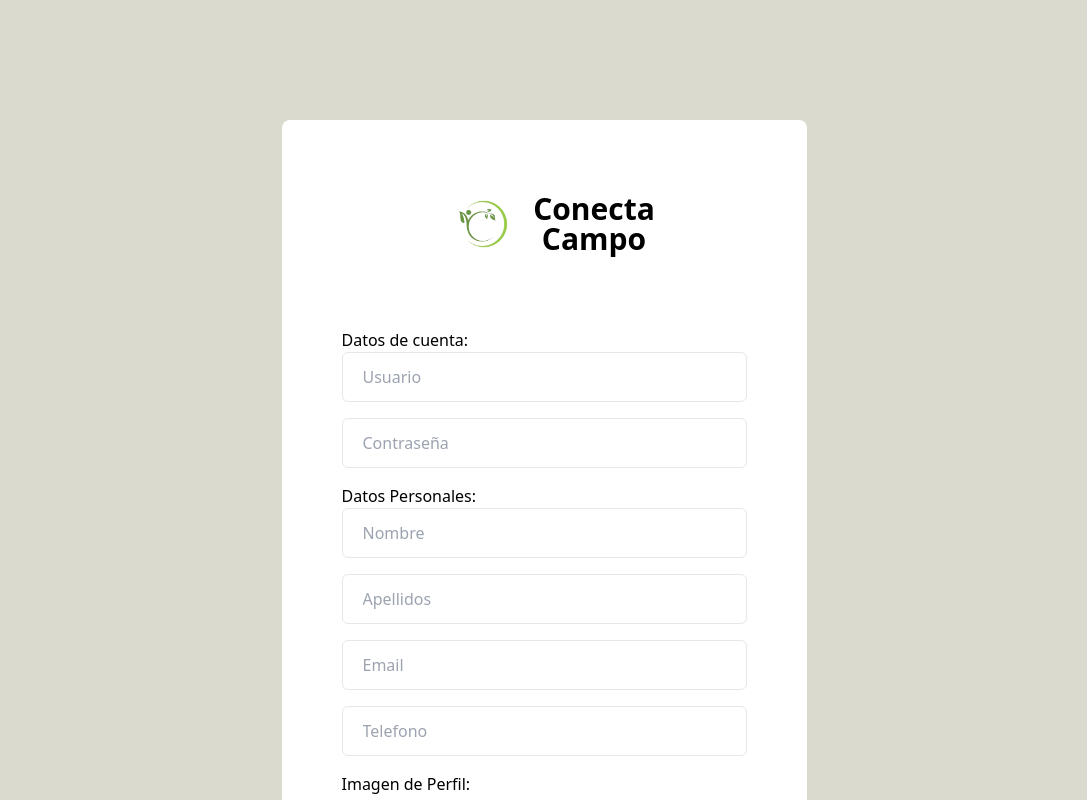
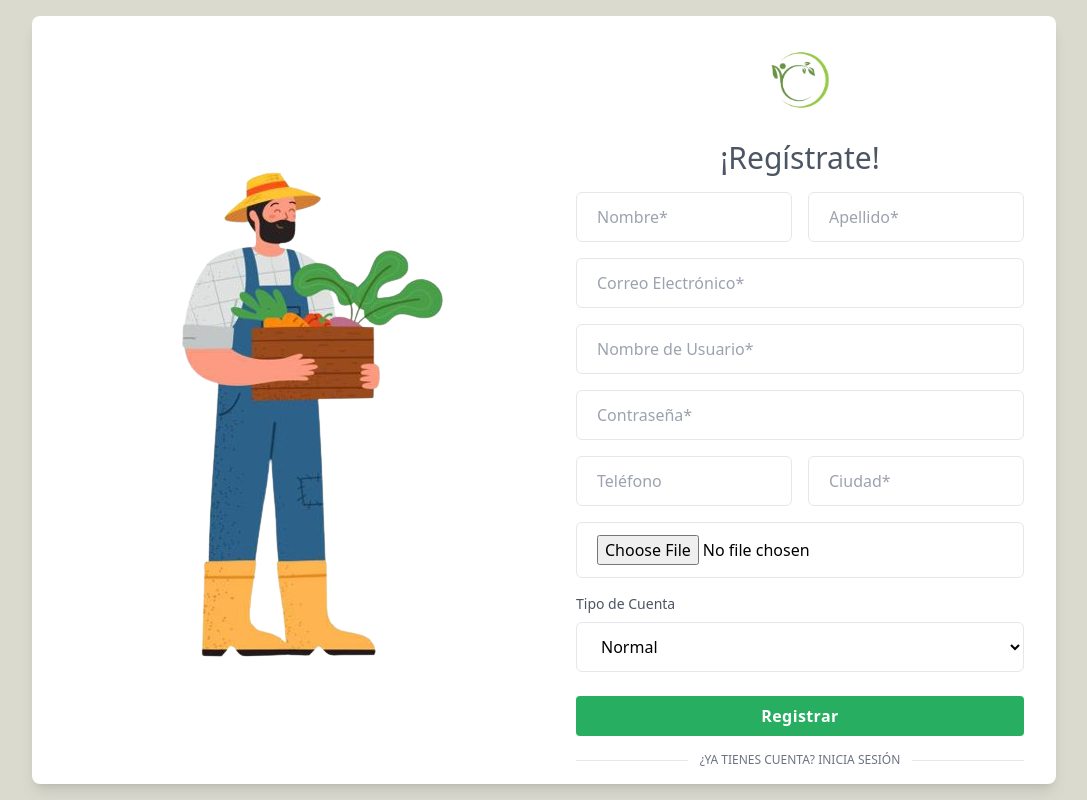
Before and after one commit to cnievaslozano/ConectaCampo, a React (Vite) app in the folder react/: page /register in a window 1280 px wide. Shown: the top 800 px of the page, without its empty margins (96-1183 px from the left). Built offline with nearby package versions, Linux system fonts and the light colour scheme; what tailgrids would draw is missing.

Commit message:
register styles

```diff
--- a/react/src/pages/Register.tsx
+++ b/react/src/pages/Register.tsx
@@ -1,6 +1,7 @@
 import { Link } from "react-router-dom";
 import Button from "@components/common/Button";
 import iconConectaCampo from "@assets/conectaCampo.png";
+import illustration from "@assets/ilustrationRegister.png";
 
 const InputBox = ({ type, placeholder, name }: any) => {
   return (
@@ -9,7 +10,7 @@ const InputBox = ({ type, placeholder, name }: any) => {
         type={type}
         placeholder={placeholder}
         name={name}
-        className="w-full rounded-md border border-stroke bg-transparent px-5 py-3 text-base text-body-color outline-none focus:border-primary focus-visible:shadow-none dark:border-dark-3 dark:text-white"
+        className="w-full rounded-md border border-stroke bg-transparent px-5 py-3 text-base text-body-color outline-none focus:border-primary dark:border-dark-3 dark:text-white"
       />
     </div>
   );
@@ -17,75 +18,113 @@ const InputBox = ({ type, placeholder, name }: any) => {
 
 const Register = () => {
   return (
-    <section className="bg-lightGreen3 py-20 dark:bg-dark lg:py-[120px]">
-      <div className={`container mx-auto`}>
-        <div className="-mx-4 flex flex-wrap">
-          <div className="w-full px-4">
-            <div className="relative mx-auto max-w-[525px] overflow-hidden rounded-lg bg-white px-10 py-16 text-center dark:bg-dark-2 sm:px-12 md:px-[60px]">
-              <div className="mb-10 text-center md:mb-16">
-                <Link
-                  to="/"
-                  className="flex justify-center items-center mb-4 lg:mb-0 w-full"
-                >
+    <div className="flex justify-center items-center min-h-screen bg-lightGreen3">
+      <div className="flex w-full max-w-sm mx-auto overflow-hidden bg-white rounded-lg shadow-lg dark:bg-gray-800 lg:max-w-5xl">
+        {/* Imagen de la izquierda con altura específica */}
+        <div className="py-10 w-full flex justify-center items-center lg:w-1/2 overflow-hidden">
           <img
+            src={illustration}
+            alt="Ilustración de Registro"
+            className="transition-transform duration-300 ease-in-out transform hover:scale-105"
+          />
+        </div>
+
+        {/* Contenedor del formulario */}
+        <div className="w-full px-6 py-4 md:px-8 lg:w-1/2">
+          <div className="flex justify-center mx-auto">
+            <img
+              className="lg:h-24 sm:h-8 transition-transform duration-300 ease-in-out transform hover:scale-105"
               src={iconConectaCampo}
-                    className="h-20"
               alt="ConectaCampo Logo"
             />
-                  <div className="flex flex-col justify-center items-center text-3xl font-semibold whitespace-nowrap text-black">
-                    <span className="leading-none mb-0">Conecta</span>
-                    <span className="leading-none mt-0">Campo</span>
-                  </div>
-                </Link>
           </div>
 
-              <form method="post" encType="multipart/form-data">
-                <p className="text-start">Datos de cuenta: </p>
-                <InputBox type="user" name="username" placeholder="Usuario" />
+          <p className="mt-3 text-3xl text-center text-gray-600 dark:text-gray-200">
+            ¡Regístrate!
+          </p>
+
+          <form className="mt-4">
+            {/* Campos del formulario */}
+            <div className="flex gap-4">
+              <div className="flex-1">
+                <InputBox type="text" placeholder="Nombre*" name="name" />
+              </div>
+              <div className="flex-1">
+                <InputBox type="text" placeholder="Apellido*" name="surname" />
+              </div>
+            </div>
+
+            <InputBox
+              type="email"
+              placeholder="Correo Electrónico*"
+              name="email"
+            />
+            <InputBox
+              type="text"
+              placeholder="Nombre de Usuario*"
+              name="username"
+            />
+
             <InputBox
               type="password"
+              placeholder="Contraseña*"
               name="password"
-                  placeholder="Contraseña"
             />
 
-                <p className="text-start">Datos Personales: </p>
-                <InputBox type="text" name="name" placeholder="Nombre" />
-                <InputBox type="text" name="surname" placeholder="Apellidos" />
-                <InputBox type="email" name="email" placeholder="Email" />
-                <InputBox
-                  type="number"
-                  name="telephone"
-                  placeholder="Telefono"
-                />
+            <div className="flex gap-4">
+              <div className="flex-1">
+                <InputBox type="tel" placeholder="Teléfono" name="telephone" />
+              </div>
+              <div className="flex-1">
+                <InputBox type="text" placeholder="Ciudad*" name="city" />
+              </div>
+            </div>
 
-                {/* Imagen de Perfil Opcional */}
             <div className="mb-4">
-                  <label
-                    className="block text-start mb-2"
-                    htmlFor="profileImage"
-                  >
-                    Imagen de Perfil:
-                  </label>
               <input
                 type="file"
                 name="profileImage"
-                    id="profileImage"
-                    accept="image/*"
-                    className="w-full rounded-md border border-stroke bg-transparent px-5 py-3 text-sm text-body-color outline-none focus:border-primary focus-visible:shadow-none dark:border-dark-3 dark:text-white"
+                className="w-full rounded-md border border-stroke bg-transparent px-5 py-3 text-base text-body-color outline-none dark:border-dark-3 dark:text-white"
               />
             </div>
 
-                <div className="mb-10">
-                  <Button text="Registrarse" className="p-3" />
+            <div className="mb-4">
+              <label className="block mb-2 text-sm font-medium text-gray-600 dark:text-gray-200">
+                Tipo de Cuenta
+              </label>
+              <select
+                name="accountType"
+                className="w-full rounded-md border border-stroke bg-transparent px-5 py-3 text-base text-body-color outline-none focus:border-primary dark:border-dark-3 dark:text-white"
+              >
+                <option value="normal">Normal</option>
+                <option value="vendedor">Vendedor</option>
+              </select>
+            </div>
+
+            <div className="mt-6">
+              <Button
+                className="w-full px-6 py-3 text-sm font-medium tracking-wide text-white capitalize transition-colors duration-300 transform bg-gray-800 rounded-lg hover:bg-gray-700 focus:outline-none focus:ring focus:ring-gray-300 focus:ring-opacity-50"
+                text="Registrar"
+                type="submit"
+              />
             </div>
           </form>
 
-              <div>{/* Aquí puedes agregar otros enlaces o contenido */}</div>
+          <div className="flex items-center justify-between mt-4">
+            <span className="w-1/5 border-b dark:border-gray-600 md:w-1/4"></span>
+
+            <Link
+              to="/signIn"
+              className="text-xs text-gray-500 uppercase dark:text-gray-400 hover:underline"
+            >
+              ¿Ya tienes cuenta? Inicia sesión
+            </Link>
+
+            <span className="w-1/5 border-b dark:border-gray-600 md:w-1/4"></span>
           </div>
         </div>
       </div>
     </div>
-    </section>
   );
 };
 
```
Also changed, not shown: react/src/assets/ilustrationRegister.png (added). Lines whose indentation alone changed are shown as unchanged.
